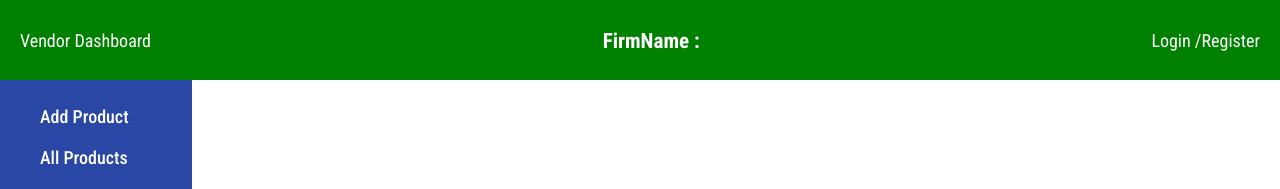
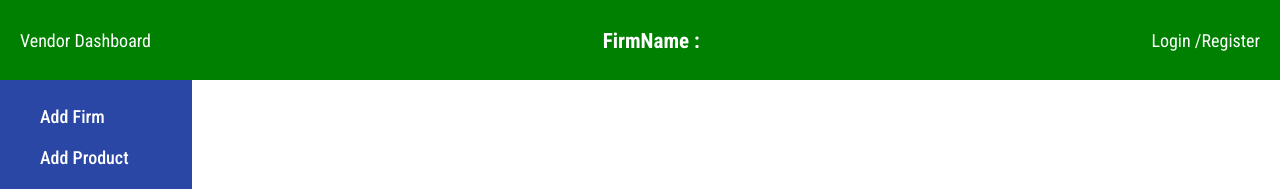
Before and after one commit to amarnadh145/VENDOR_DASHBOARD, a React (Vite) app: page / in a window 1280 px wide. Shown: the top 189 px of the page. Built offline with nearby package versions, Linux system fonts and the light colour scheme.

Commit message:
Updated Apipath and LandingPage.jsx

```diff
--- a/src/vendorDashboard/helpers/ApiPath.js
+++ b/src/vendorDashboard/helpers/ApiPath.js
@@ -1,2 +1,2 @@
-// export const API_Path = "http://localhost:4000"
+//export const API_Path = "http://localhost:4000"
 export const API_Path = "https://backend-nodejs-restaurant.onrender.com"
--- a/src/vendorDashboard/pages/LandingPage.jsx
+++ b/src/vendorDashboard/pages/LandingPage.jsx
@@ -9,6 +9,12 @@ import AllProducts from '../components/AllProducts'
 
 const LandingPage = () => {
     const [showLogin, setShowLogin] = useState(false)
+    const [showRegister, setShowRegister] = useState(false)
+    const [showFirm, setShowFirm] = useState(false)
+    const [showProduct, setShowProduct] = useState(false)
+    const [showAllProducts, setShowAllProducts] = useState(false)
+    const [showLogOut, setShowLogOut] = useState(false)
+    const [showFirmTitle, setShowFirmTitle] = useState(true)
     const showLoginHandler = () => {
         setShowLogin(true)
         setShowRegister(false)
@@ -16,7 +22,6 @@ const LandingPage = () => {
         setShowProduct(false)
         setShowAllProducts(false)
     }
-    const [showRegister, setShowRegister] = useState(false)
     const showRegisterHandler = () => {
         setShowRegister(true)
         setShowLogin(false)
@@ -24,7 +29,6 @@ const LandingPage = () => {
         setShowProduct(false)
         setShowAllProducts(false)
     }
-    const [showFirm, setShowFirm] = useState(false)
     const showFirmHandler = () => {
         if (showLogOut) {
             setShowRegister(false)
@@ -38,8 +42,6 @@ const LandingPage = () => {
             setShowLogin(true)
         }
     }
-
-    const [showProduct, setShowProduct] = useState(false)
     const showProductHandler = () => {
         if (showLogOut) {
             setShowRegister(false)
@@ -54,7 +56,6 @@ const LandingPage = () => {
             setShowRegister(false);
         }
     }
-    const [showAllProducts, setShowAllProducts] = useState(false)
     const showAllProductsHandler = () => {
         if (showLogOut) {
             setShowRegister(false)
@@ -70,8 +71,6 @@ const LandingPage = () => {
         }
 
     }
-    const [showLogOut, setShowLogOut] = useState(false)
-    const [showFirmTitle, setShowFirmTitle] = useState(false)
     useEffect(() => {
         const loginToken = localStorage.getItem('loginToken')
         if (loginToken) {
```
